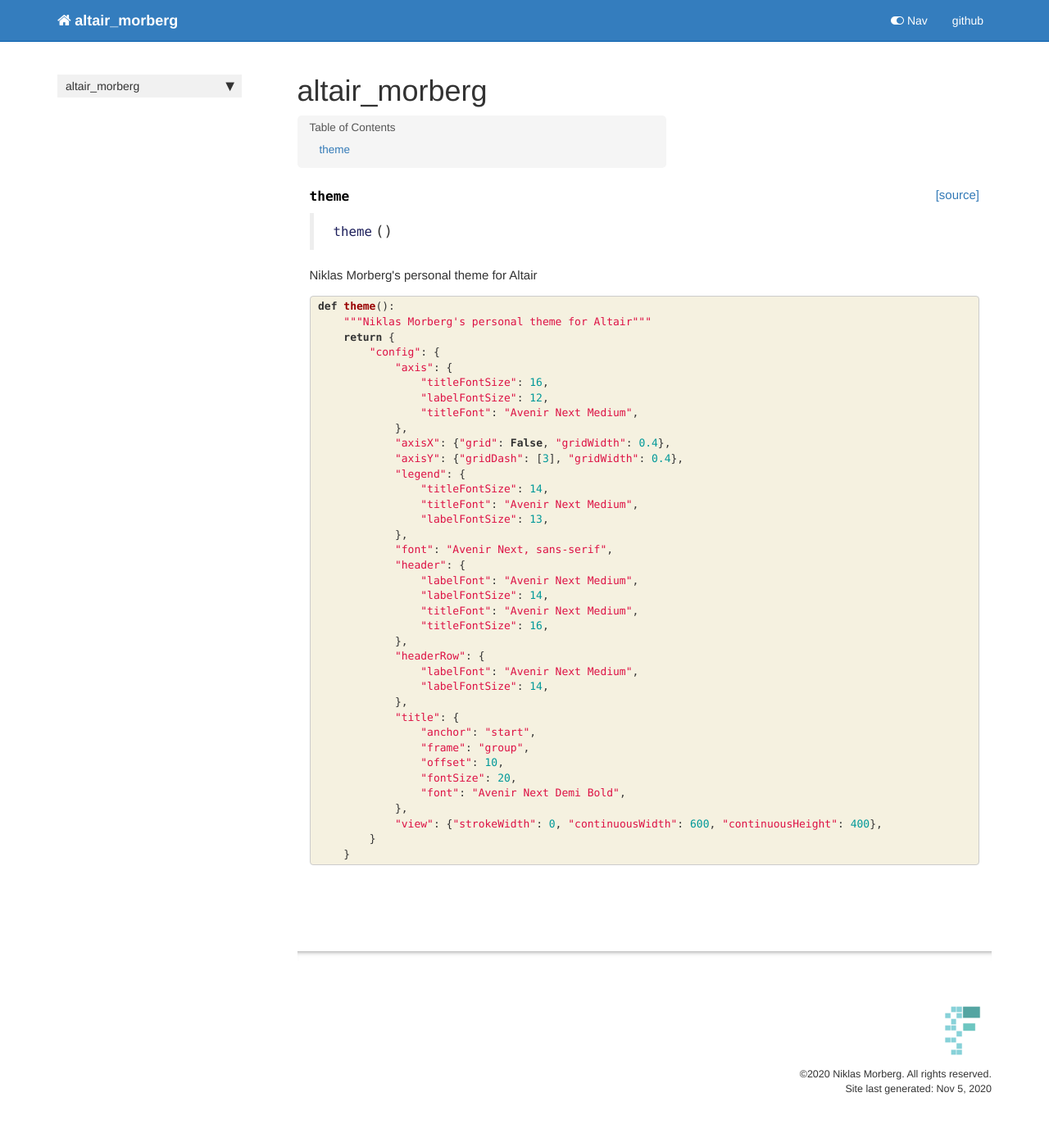
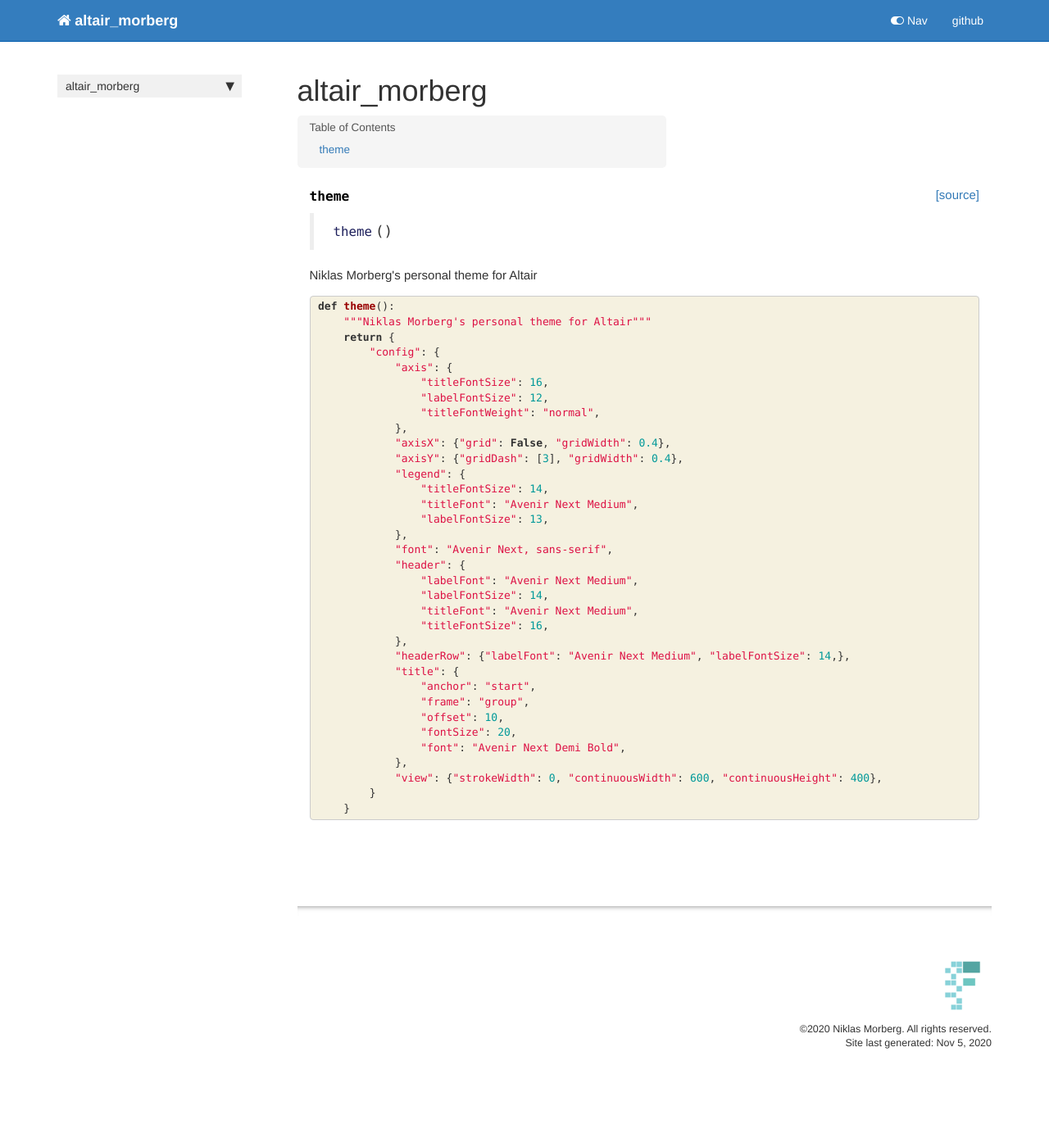
Before and after one commit to morberg/altair_morberg, a Jekyll site: the page built from docs/core.html, in a window 1280 px wide. Shown: the whole page at 82% size. Built offline with Jekyll 4.4.1, drawn with Linux system fonts in a browser that asks for light colours; nearby versions of some CDN libraries; comment, search, counter and statistics services are not loaded; after the commit the page ends 1333 px from its top, so only the background shows below that.

Commit message:
Change font weight on axis from bold to normal

```diff
--- a/docs/core.html
+++ b/docs/core.html
@@ -68,7 +68,7 @@
             <span class="s2">&quot;axis&quot;</span><span class="p">:</span> <span class="p">{</span>
                 <span class="s2">&quot;titleFontSize&quot;</span><span class="p">:</span> <span class="mi">16</span><span class="p">,</span>
                 <span class="s2">&quot;labelFontSize&quot;</span><span class="p">:</span> <span class="mi">12</span><span class="p">,</span>
-                <span class="s2">&quot;titleFont&quot;</span><span class="p">:</span> <span class="s2">&quot;Avenir Next Medium&quot;</span><span class="p">,</span>
+                <span class="s2">&quot;titleFontWeight&quot;</span><span class="p">:</span> <span class="s2">&quot;normal&quot;</span><span class="p">,</span>
             <span class="p">},</span>
             <span class="s2">&quot;axisX&quot;</span><span class="p">:</span> <span class="p">{</span><span class="s2">&quot;grid&quot;</span><span class="p">:</span> <span class="kc">False</span><span class="p">,</span> <span class="s2">&quot;gridWidth&quot;</span><span class="p">:</span> <span class="mf">0.4</span><span class="p">},</span>
             <span class="s2">&quot;axisY&quot;</span><span class="p">:</span> <span class="p">{</span><span class="s2">&quot;gridDash&quot;</span><span class="p">:</span> <span class="p">[</span><span class="mi">3</span><span class="p">],</span> <span class="s2">&quot;gridWidth&quot;</span><span class="p">:</span> <span class="mf">0.4</span><span class="p">},</span>
@@ -84,10 +84,7 @@
                 <span class="s2">&quot;titleFont&quot;</span><span class="p">:</span> <span class="s2">&quot;Avenir Next Medium&quot;</span><span class="p">,</span>
                 <span class="s2">&quot;titleFontSize&quot;</span><span class="p">:</span> <span class="mi">16</span><span class="p">,</span>
             <span class="p">},</span>
-            <span class="s2">&quot;headerRow&quot;</span><span class="p">:</span> <span class="p">{</span>
-                <span class="s2">&quot;labelFont&quot;</span><span class="p">:</span> <span class="s2">&quot;Avenir Next Medium&quot;</span><span class="p">,</span>
-                <span class="s2">&quot;labelFontSize&quot;</span><span class="p">:</span> <span class="mi">14</span><span class="p">,</span>
-            <span class="p">},</span>
+            <span class="s2">&quot;headerRow&quot;</span><span class="p">:</span> <span class="p">{</span><span class="s2">&quot;labelFont&quot;</span><span class="p">:</span> <span class="s2">&quot;Avenir Next Medium&quot;</span><span class="p">,</span> <span class="s2">&quot;labelFontSize&quot;</span><span class="p">:</span> <span class="mi">14</span><span class="p">,},</span>
             <span class="s2">&quot;title&quot;</span><span class="p">:</span> <span class="p">{</span>
                 <span class="s2">&quot;anchor&quot;</span><span class="p">:</span> <span class="s2">&quot;start&quot;</span><span class="p">,</span>
                 <span class="s2">&quot;frame&quot;</span><span class="p">:</span> <span class="s2">&quot;group&quot;</span><span class="p">,</span>
```
Also changed, not shown: altair_morberg/core.py (+2 -5 lines), 1 other file.
